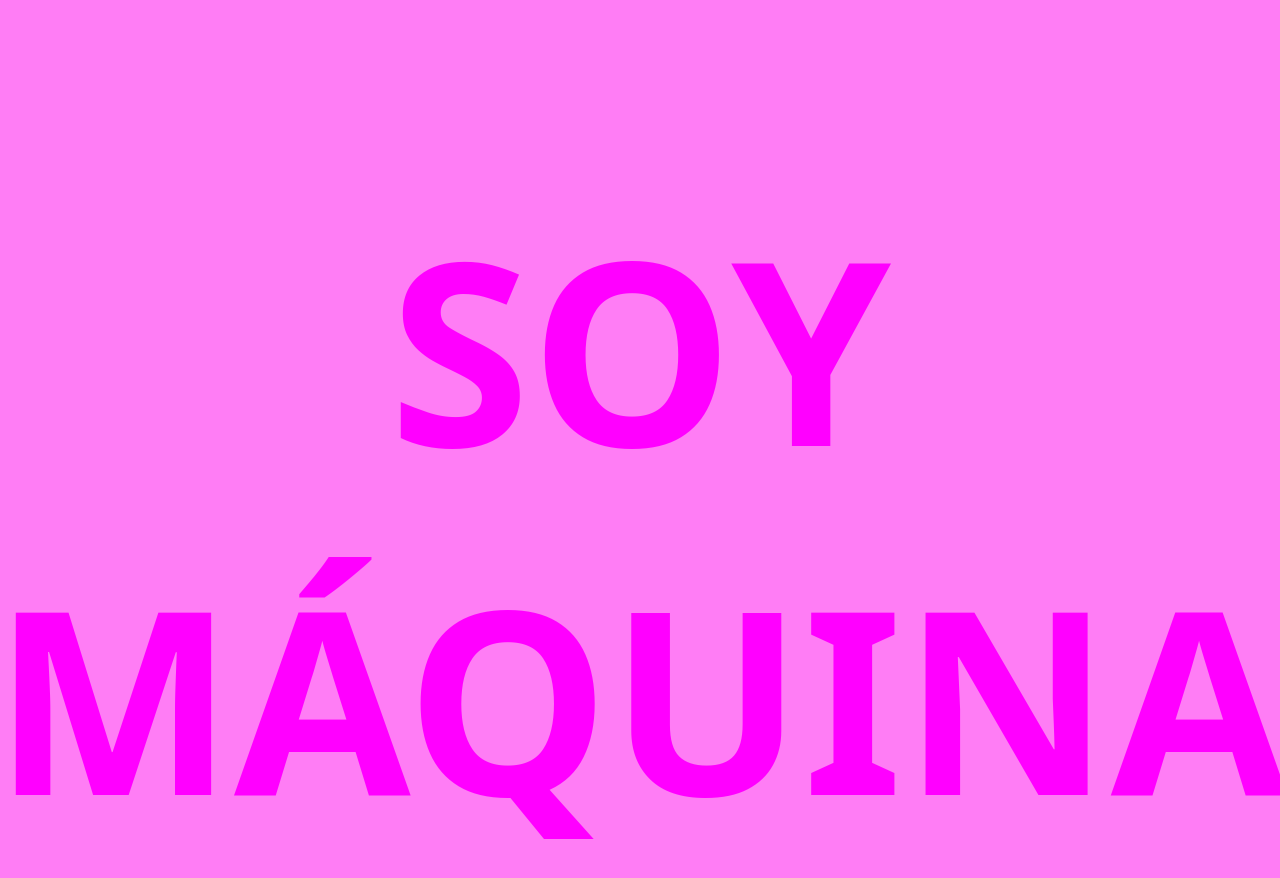
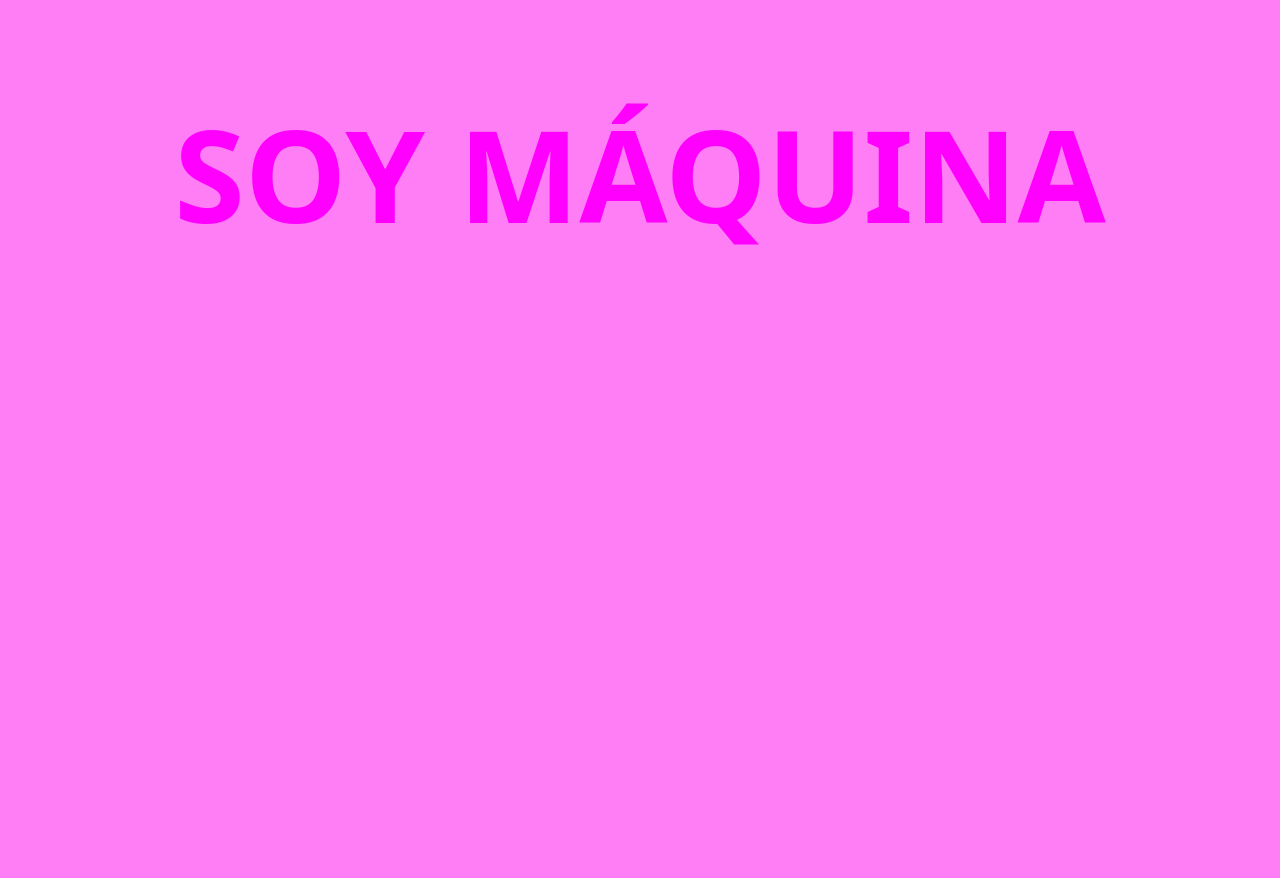
Before and after one commit to girlunline/girlunline.github.io, a plain HTML site: page saveme300.html in a window 1280 px wide. After the commit the page ends 800 px from the top, so only its background shows below. Drawn offline with Linux system fonts and the light colour scheme.

Commit message:
Update saveme300.html

```diff
--- a/saveme300.html
+++ b/saveme300.html
@@ -18,7 +18,7 @@
         font-family: system-ui, -apple-system, BlinkMacSystemFont, 'Segoe UI', Roboto, Oxygen, Ubuntu, Cantarell, 'Open Sans', 'Helvetica Neue', sans-serif;
         text-align: center;
         color: fuchsia;
-        font-size: 16rem;
+        font-size: 8rem;
         display:flex;
     justify-content: center;
     align-items: center;
```
